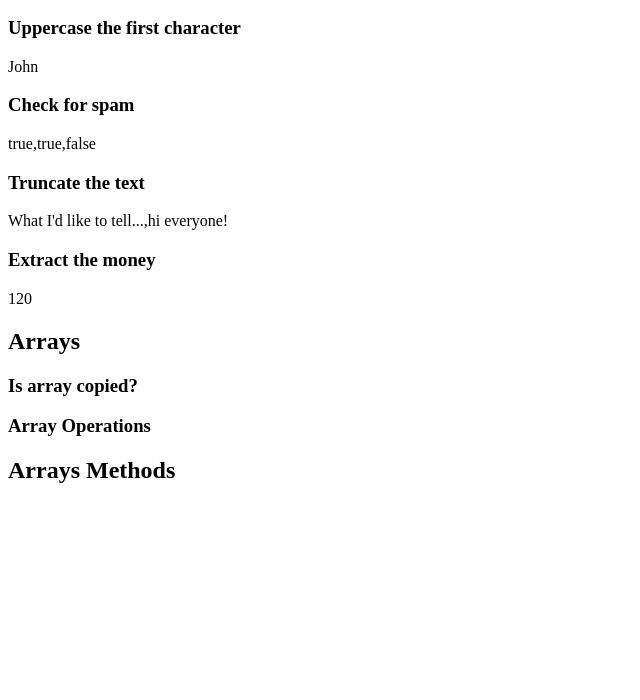
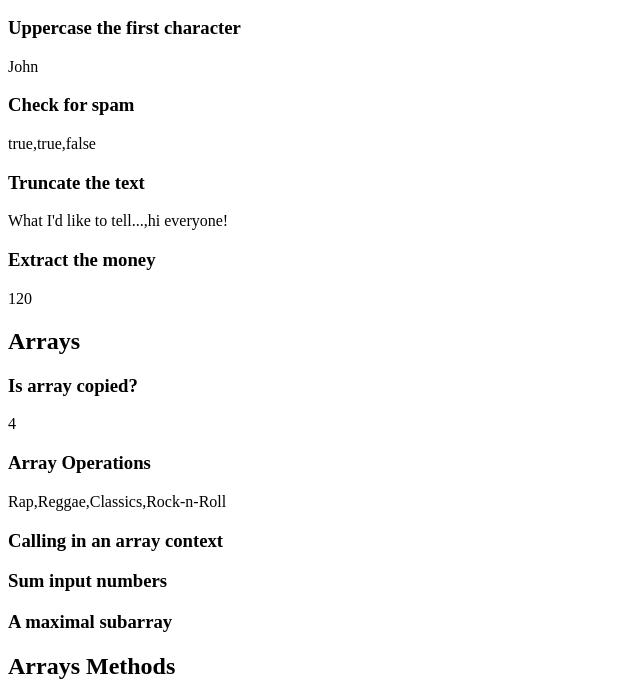
Before and after one commit to miguelanguai/javascriptInfoExercises, a plain HTML site: page data-types/index.html in a window 1280 px wide. Shown: the part 110-810 px from the top of the page, without its empty margins (0-640 px from the left). Drawn offline with Linux system fonts and the light colour scheme.

Commit message:
ex2 array

```diff
--- a/data-types/array.js
+++ b/data-types/array.js
@@ -9,12 +9,13 @@ let isCopied = document.getElementById("isCopied");
 isCopied.textContent=length;
 
 //2. Array Operations
-let resultArray=[];
 let styles = ["Jazz", "Blues"];
-resultArray.push(styles);
 styles.push("Rock-n-Roll");
-styles[styles.length/2]="Classics";
-resultArray.push(styles);
+styles[Math.trunc(styles.length/2)]="Classics";
+styles.shift();
+styles.unshift('Rap','Reggae');
 
-let isCopied = document.getElementById("isCopied");
-isCopied.textContent=resultArray;
+let arrayOp = document.getElementById("resultArray");
+arrayOp.textContent=styles;
+
+//3. Calling in an array context
--- a/data-types/index.html
+++ b/data-types/index.html
@@ -23,6 +23,12 @@
     <p id="isCopied"></p>
     <h3>Array Operations</h3>
     <p id="resultArray"></p>
+    <h3>Calling in an array context</h3>
+    <p id="context"></p>
+    <h3>Sum input numbers</h3>
+    <p id="sumInput"></p>
+    <h3>A maximal subarray</h3>
+    <p id="maximalSubarray"></p>
 
     <h2>Arrays Methods</h2>
     <script src="string.js"></script>
```
